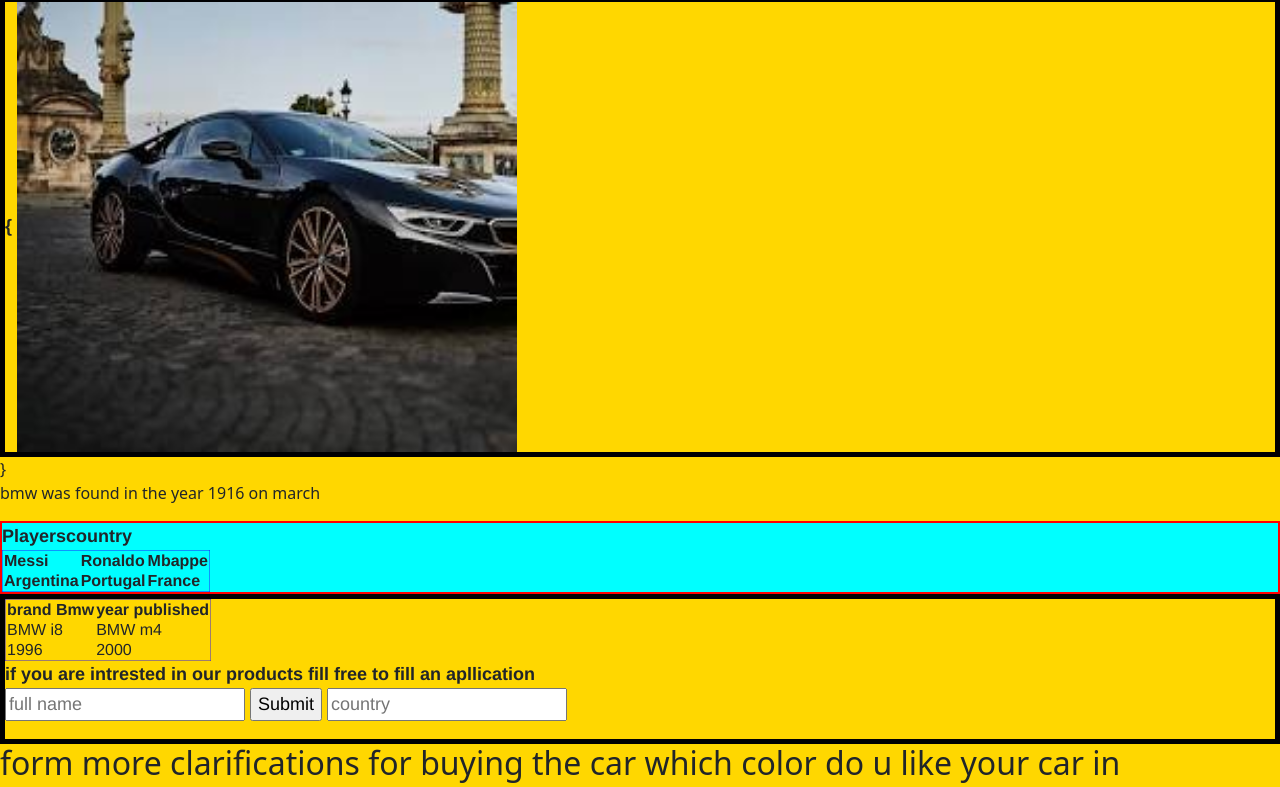
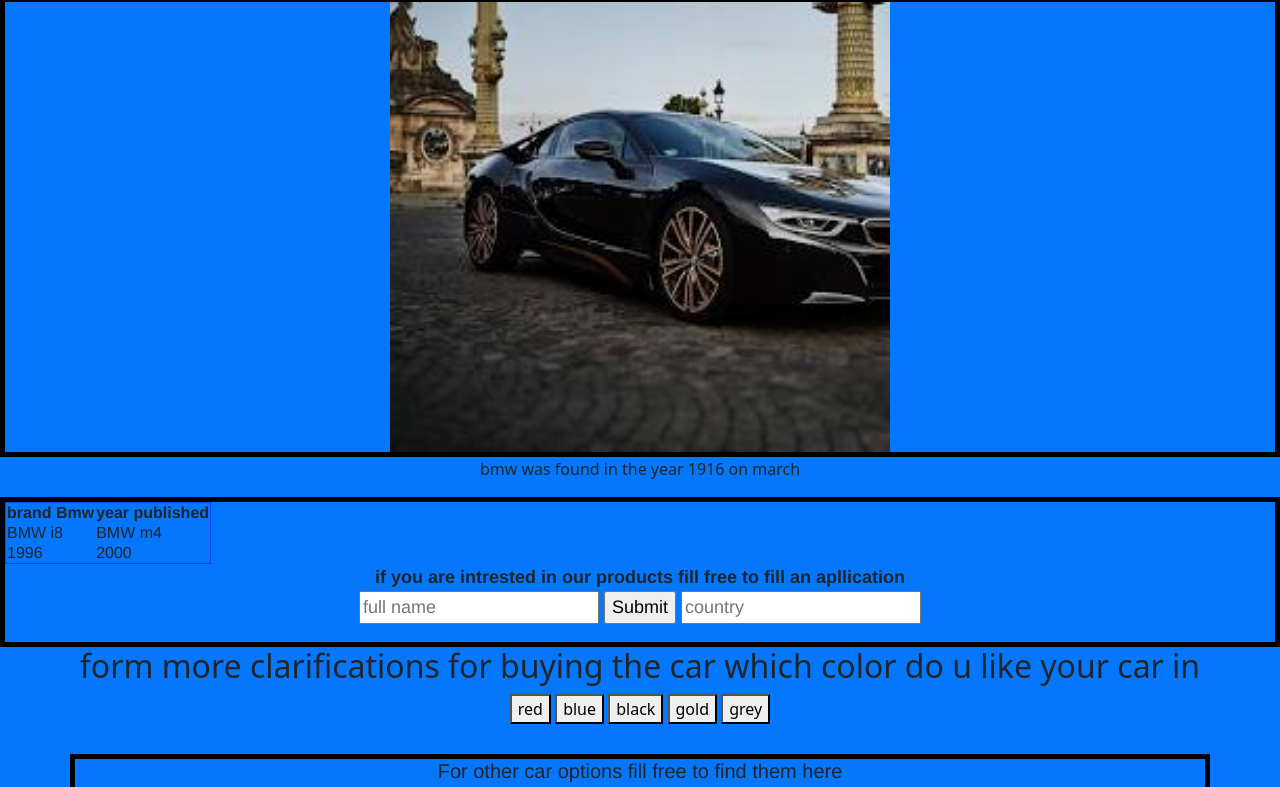
Before and after one commit to Austine-mbugua/Austine, a plain HTML site: page index.html in a window 1280 px wide. Shown: the part 105-892 px from the top of the page. Drawn offline with nearby package versions, Linux system fonts and the light colour scheme.

Commit message:
third commit

```diff
--- a/index.html
+++ b/index.html
@@ -22,10 +22,12 @@
         }
         table{
             border: 1px solid rgba(30, 5, 254, 0.431);
+
         }
         @media (min-width: 600px) {
            body {
-            background-color: gold;
+            background-color: rgb(4, 119, 252);
+            text-align: center;
            }
         }
         @media (max-width: 599px) {
@@ -40,27 +42,10 @@
 
         <h1>BMW</h1>
     <h2 style="text-align: center;">Why choose the BMW</h2>
-    <div> {
+    <div>
     <img src="download.jpeg" class="ross" alt="BMW" width="500" height="450">
-    </div> }
+    </div>
     <p>bmw was found in the year 1916 on march</p>
-    <div class="players">
-        <table>
-            <tr>
-                <tr>Players</tr>
-                <tr>country</tr>
-            </tr>
-            <tr>
-                <th>Messi</th>
-                <th>Ronaldo</th>
-                <th>Mbappe</th>
-            </tr>
-            <tr>
-                <th>Argentina</th>
-                <th>Portugal</th>
-                <th>France</th>
-            </tr>
-        </table>
     </div>
    <div>
          <table border="6">
```
Also changed, not shown: austin.css (line endings or trailing spaces).
